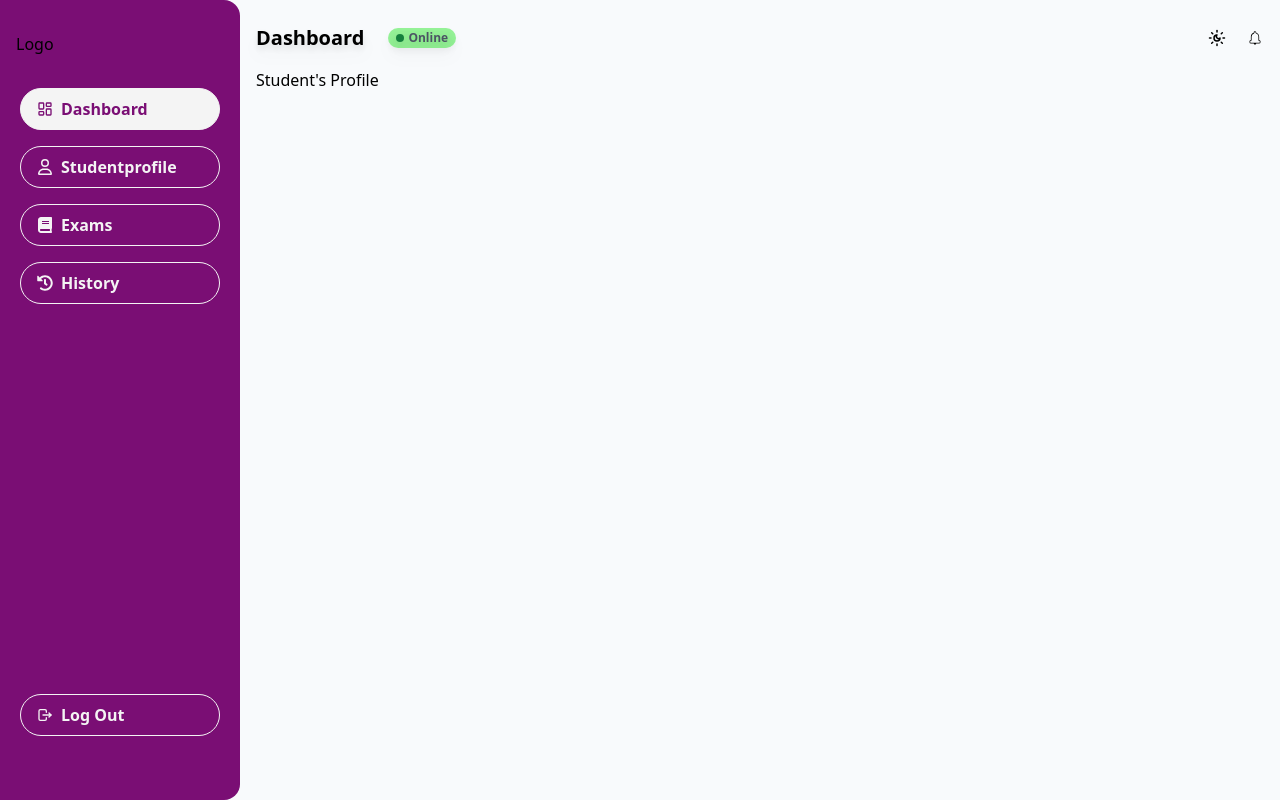
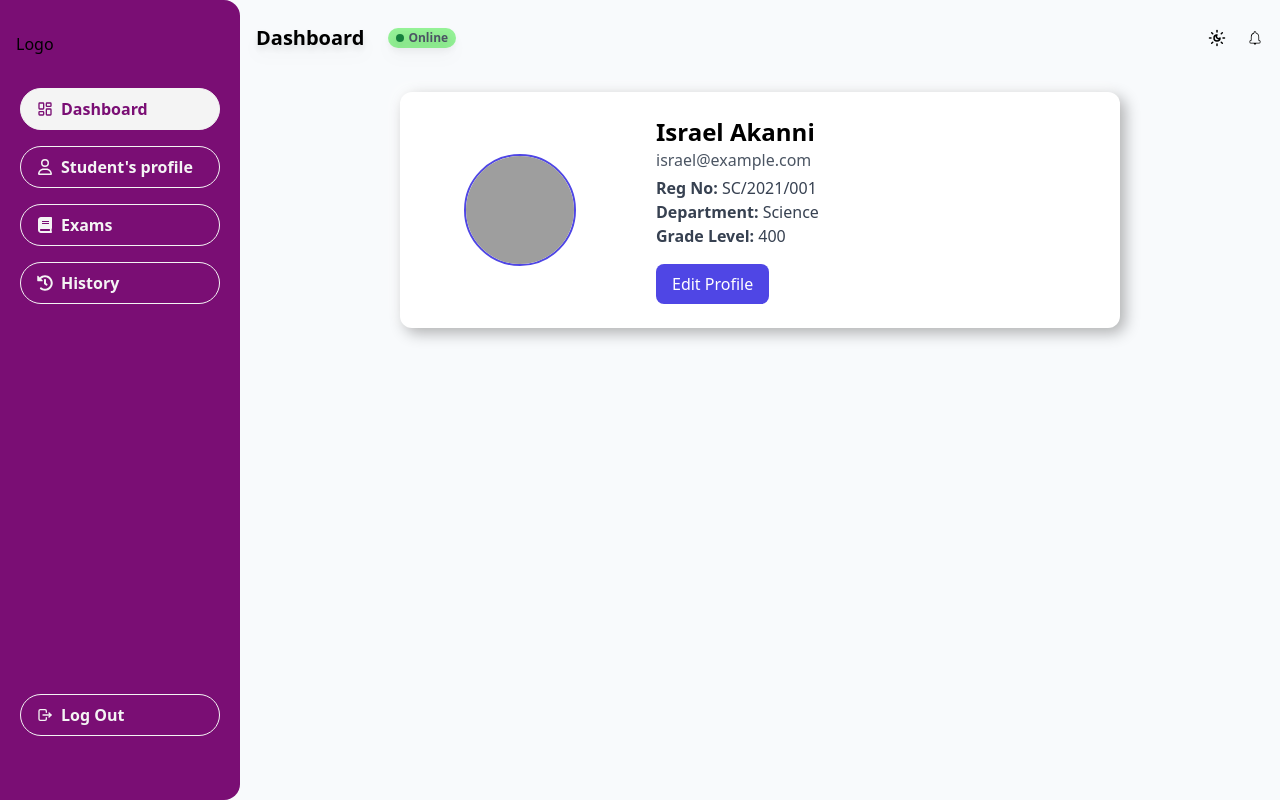
Before and after one commit to jubidom/cbt-frontend, a React app: page /studentprofile in a window 1280 px wide. Built offline with nearby package versions, Linux system fonts and the light colour scheme; grey boxes are pictures that could not be loaded; the HTML template or start-up script is replaced by a standard one.

Commit message:
New changes

```diff
--- a/src/App.jsx
+++ b/src/App.jsx
@@ -12,7 +12,6 @@ import SignupForm from "./components/SignupForm";
 import StudentDashboard from "./components/dashboards/studentdashboard/StudentDashboard";
 import AdminDashboard from "./components/dashboards/admindashboard/AdminDashboard";
 import Dashboard from "./components/dashboards/studentdashboard/Dashboard";
-// import Profile from "./components/dashboards/studentdashboard/StudentProfile";
 import StudentProfile from "./components/dashboards/studentdashboard/StudentProfile";
 import ExamComponent from "./components/dashboards/studentdashboard/ExamComponent";
 import ExamsHistory from "./components/dashboards/studentdashboard/ExamsHistory";
@@ -24,6 +23,39 @@ import ExamScoreDetail from "./components/dashboards/studentdashboard/ExamScoreD
 
 function App() {
   const router = createBrowserRouter([
+    {
+      element: <MainLayout />,
+      errorElement: <ErrorPage />,
+      children: [
+        {
+          element: <StudentDashboard />,
+          children: [
+            {
+              index: true,
+              element: <Navigate to="dashboard" replace />,
+            },
+            { path: "dashboard", element: <Dashboard /> },
+            { path: "student's profile", element: <StudentProfile /> },
+            { path: "exams", element: <ExamComponent /> },
+            { path: "history", element: <ExamsHistory /> },
+          ],
+        },
+        {
+          path: "admindashboard",
+          element: <AdminDashboard />,
+          children: [
+            {
+              index: true,
+              element: <Navigate to="profile" replace />,
+            },
+            // { path: "profile", element: <Profile /> },
+            // { path: "registerstudent", element: <RegisterStudent /> },
+            // { path: "uploadexams", element: <UploadExams /> },
+            // { path: "uploadanswers", element: <UploadAnswers /> },
+          ],
+        },
+      ],
+    },
     {
       path: "/",
       element: <AuthLayout />,
--- a/src/components/dashboards/studentdashboard/Profile.jsx
+++ /dev/null
@@ -1,5 +0,0 @@
-function Profile() {
-  return <div>Student's Profile</div>;
-}
-
-export default Profile;
--- a/src/components/dashboards/studentdashboard/SideBar.jsx
+++ b/src/components/dashboards/studentdashboard/SideBar.jsx
@@ -8,7 +8,7 @@ import Button from "../../Button";
 
 const btnStyle = `inline-block px-4 py-2 rounded-full text-black w-full active:text-secondary focus:text-secondary active:bg-primary focus:bg-primary text-primary border border-primary font-semibold flex items-center gap-2`;
 
-const tabs = ["dashboard", "studentprofile", "exams", "history"];
+const tabs = ["dashboard", "student's profile", "exams", "history"];
 const icons = [<LuLayoutDashboard />, <FaRegUser />, <FaBook />, <FaHistory />];
 
 function SideBar({ onhandleActiveTab, activeTab }) {
--- a/src/components/dashboards/studentdashboard/StudentProfile.jsx
+++ b/src/components/dashboards/studentdashboard/StudentProfile.jsx
@@ -1,5 +1,179 @@
-function StudentProfile() {
-  return <div>Student's Profile</div>;
-}
+import { useEffect, useState } from "react";
+import { useDispatch, useSelector } from "react-redux";
+import {
+  fetchStudentProfile,
+  updateStudentProfile,
+  resetStudentState,
+} from "./studentSlice";
+
+const StudentProfile = () => {
+  const dispatch = useDispatch();
+  const { profile, loading, error, success } = useSelector(
+    (state) => state.student
+  );
+
+  const [editing, setEditing] = useState(false);
+  const [formData, setFormData] = useState({
+    name: "",
+    email: "",
+    regNumber: "",
+    department: "",
+    gradeLevel: "",
+  });
+
+  const [avatar, setAvatar] = useState(null);
+  const [preview, setPreview] = useState("");
+
+  // Fetch profile on load
+  useEffect(() => {
+    dispatch(fetchStudentProfile());
+  }, [dispatch]);
+
+  // Fill form when profile loads
+  useEffect(() => {
+    if (profile) {
+      setFormData({
+        name: profile.name,
+        email: profile.email,
+        regNumber: profile.regNumber,
+        department: profile.department,
+        gradeLevel: profile.gradeLevel,
+      });
+      setPreview(profile.avatar);
+    }
+  }, [profile]);
+
+  // Reset UI after successful update
+  useEffect(() => {
+    if (success) {
+      setEditing(false);
+      dispatch(resetStudentState());
+    }
+  }, [success, dispatch]);
+
+  const handleChange = (e) =>
+    setFormData({ ...formData, [e.target.name]: e.target.value });
+
+  const handleFileChange = (e) => {
+    const file = e.target.files[0];
+    setAvatar(file);
+    setPreview(URL.createObjectURL(file));
+  };
+
+  const handleSubmit = (e) => {
+    e.preventDefault();
+
+    const form = new FormData();
+    Object.entries(formData).forEach(([key, value]) =>
+      form.append(key, value)
+    );
+    if (avatar) form.append("avatar", avatar);
+
+    dispatch(updateStudentProfile(form));
+  };
+
+  if (loading && !profile)
+    return <p className="text-center py-10">Loading...</p>;
+
+  if (error)
+    return (
+      <p className="text-red-600 text-center py-4">
+        Error: {error}
+      </p>
+    );
+
+  return (
+    <div className="p-6 max-w-3xl mx-auto ">
+      <div className="bg-white rounded-xl p-6 shadow-[5px_5px_15px_rgba(0,0,0,0.3),-5px_-5px_15px_rgba(255,255,255,0.7)]">
+        <div className="pl-10 flex items-center gap-20">
+          <img
+            src={preview || "https://i.pravatar.cc/150"}
+            alt="avatar"
+            className="w-28 h-28 rounded-full object-cover border-2 border-indigo-600"
+          />
+
+          <div>
+            <h1 className="text-2xl font-bold">{profile?.name}</h1>
+            <p className="text-gray-600">{profile?.email}</p>
+            <p className="mt-1 text-gray-700">
+              <span className="font-semibold">Reg No:</span>{" "}
+              {profile?.regNumber}
+            </p>
+            <p className="text-gray-700">
+              <span className="font-semibold">Department:</span>{" "}
+              {profile?.department}
+            </p>
+            <p className="text-gray-700">
+              <span className="font-semibold">Grade Level:</span>{" "}
+              {profile?.gradeLevel}
+            </p>
+
+            <button
+              onClick={() => setEditing(true)}
+              className="mt-4 bg-indigo-600 text-white px-4 py-2 rounded-lg"
+            >
+              Edit Profile
+            </button>
+          </div>
+        </div>
+      </div>
+
+      {/* Edit Modal */}
+      {editing && (
+        <div className="fixed inset-0 bg-black/40 flex justify-center items-center">
+          <div className="bg-white p-6 rounded-xl w-full max-w-lg">
+            <h2 className="text-xl font-semibold mb-4">
+              Update Profile
+            </h2>
+
+            <form onSubmit={handleSubmit} className="space-y-4">
+              <div>
+                <label className="block mb-1 font-medium">
+                  Profile Picture
+                </label>
+                <input
+                  type="file"
+                  accept="image/*"
+                  onChange={handleFileChange}
+                />
+              </div>
+
+              {Object.keys(formData).map((field) => (
+                <div key={field}>
+                  <label className="block mb-1 capitalize">
+                    {field}
+                  </label>
+                  <input
+                    type="text"
+                    name={field}
+                    value={formData[field]}
+                    onChange={handleChange}
+                    className="w-full border px-3 py-2 rounded-lg"
+                  />
+                </div>
+              ))}
+
+              <div className="flex justify-end gap-3">
+                <button
+                  type="button"
+                  className="px-4 py-2 bg-gray-200 rounded-lg"
+                  onClick={() => setEditing(false)}
+                >
+                  Cancel
+                </button>
+                <button
+                  type="submit"
+                  className="px-4 py-2 bg-indigo-600 text-white rounded-lg"
+                >
+                  Save
+                </button>
+              </div>
+            </form>
+          </div>
+        </div>
+      )}
+    </div>
+  );
+};
 
 export default StudentProfile;
--- a/src/components/dashboards/studentdashboard/studentSlice.js
+++ b/src/components/dashboards/studentdashboard/studentSlice.js
@@ -0,0 +1,99 @@
+import { createSlice, createAsyncThunk } from "@reduxjs/toolkit";
+
+// STATIC MOCK PROFILE (NO BACKEND YET)
+const MOCK_PROFILE = {
+  name: "Israel Akanni",
+  email: "israel@example.com",
+  regNumber: "SC/2021/001",
+  department: "Science",
+  gradeLevel: "400",
+  avatar: "https://i.pravatar.cc/150?img=12",
+};
+
+// ======================================================
+// FETCH STUDENT PROFILE (Mocked)
+// ======================================================
+export const fetchStudentProfile = createAsyncThunk(
+  "student/fetchProfile",
+  async () => {
+    return new Promise((resolve) => {
+      setTimeout(() => resolve(MOCK_PROFILE), 500); // simulate backend delay
+    });
+  }
+);
+
+// ======================================================
+// UPDATE PROFILE (Mocked)
+// ======================================================
+export const updateStudentProfile = createAsyncThunk(
+  "student/updateProfile",
+  async (formData) => {
+    return new Promise((resolve) => {
+      const updatedProfile = {};
+
+      formData.forEach((value, key) => {
+        updatedProfile[key] = value;
+      });
+
+      // If avatar file exists → convert to preview
+      if (updatedProfile.avatar instanceof File) {
+        updatedProfile.avatar = URL.createObjectURL(updatedProfile.avatar);
+      }
+
+      setTimeout(() => resolve(updatedProfile), 600);
+    });
+  }
+);
+
+// ======================================================
+// SLICE
+// ======================================================
+const studentSlice = createSlice({
+  name: "student",
+  initialState: {
+    profile: null,
+    loading: false,
+    error: null,
+    success: false,
+  },
+
+  reducers: {
+    resetStudentState: (state) => {
+      state.error = null;
+      state.success = false;
+    },
+  },
+
+  extraReducers: (builder) => {
+    builder
+      .addCase(fetchStudentProfile.pending, (state) => {
+        state.loading = true;
+      })
+      .addCase(fetchStudentProfile.fulfilled, (state, action) => {
+        state.loading = false;
+        state.profile = action.payload;
+      })
+      .addCase(fetchStudentProfile.rejected, (state, action) => {
+        state.loading = false;
+        state.error = action.payload;
+      })
+
+      // UPDATE
+      .addCase(updateStudentProfile.pending, (state) => {
+        state.loading = true;
+        state.success = false;
+      })
+      .addCase(updateStudentProfile.fulfilled, (state, action) => {
+        state.loading = false;
+        state.success = true;
+        state.profile = { ...state.profile, ...action.payload };
+      })
+      .addCase(updateStudentProfile.rejected, (state, action) => {
+        state.loading = false;
+        state.error = action.payload;
+      });
+  },
+});
+
+export const { resetStudentState } = studentSlice.actions;
+export default studentSlice.reducer;
--- a/src/redux/store.js
+++ b/src/redux/store.js
@@ -1,9 +1,11 @@
 import { configureStore } from "@reduxjs/toolkit";
 import authReducer from "../auth/authSlice.js";
+import studentReducer from "../components/dashboards/studentdashboard/studentSlice.js";
 
 const store = configureStore({
   reducer: {
     auth: authReducer,
+    student: studentReducer, // ✅ added student reducer
   },
 });
 
```
